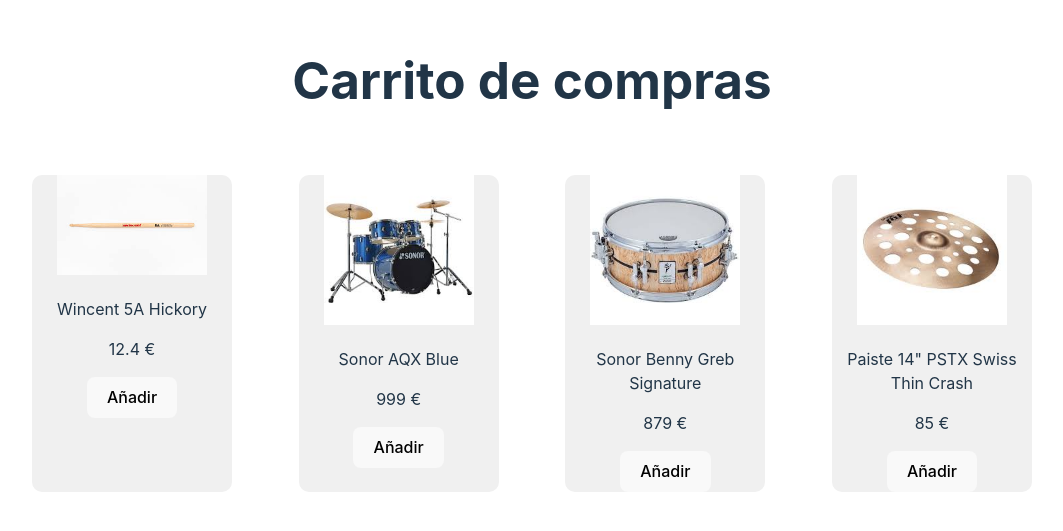
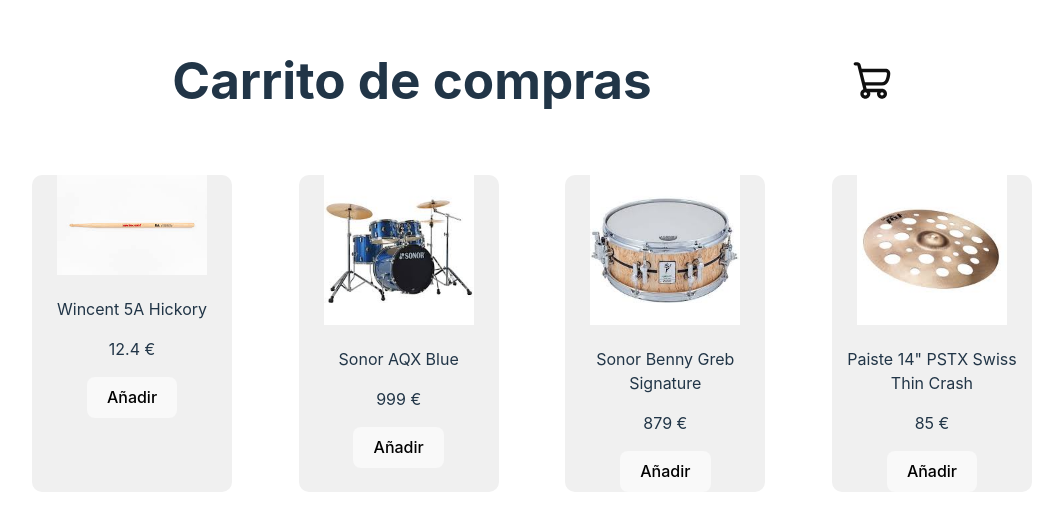
Before and after one commit to JuananA1000/Estado-Global, a React (Vite) app in the folder CarritoRedux/: page / in a window 1280 px wide. Shown: the part 129-660 px from the top of the page, without its empty margins (108-1171 px from the left). Built offline with nearby package versions, Linux system fonts and the light colour scheme.

Commit message:
Añadir icono de carrito

```diff
--- a/CarritoRedux/src/App.css
+++ b/CarritoRedux/src/App.css
@@ -1,6 +1,15 @@
 #root {
   margin: 0 auto;
   text-align: center;
+}
+
+header{
+  justify-content: center;
+  display: flex;
+}
+
+#carrito{
+  margin-left: 200px;
 }
 
 .card {
@@ -11,7 +20,7 @@
 }
 
 .producto {
-  background-color: rgb(240, 240, 240);
+  background-color: #f0f0f0;
   border-radius: 10px;
   width: 200px;
 }
--- a/CarritoRedux/src/App.jsx
+++ b/CarritoRedux/src/App.jsx
@@ -1,11 +1,17 @@
 import instrumentos from './data/instrumentosData.js';
+
+import Carrito from './img/carrito.svg';
 
 import './App.css';
 
 function App() {
   return (
     <div>
-      <h1>Carrito de compras</h1>
+      <header>
+        <h1>Carrito de compras</h1>
+        <img src={Carrito} alt='carrito' width={40} id='carrito' />
+      </header>
+
       <div className='card'>
         {instrumentos.map((instrumento, index) => (
           <div className='producto' key={index}>
```
Also changed, not shown: CarritoRedux/src/img/carrito.svg (added).
